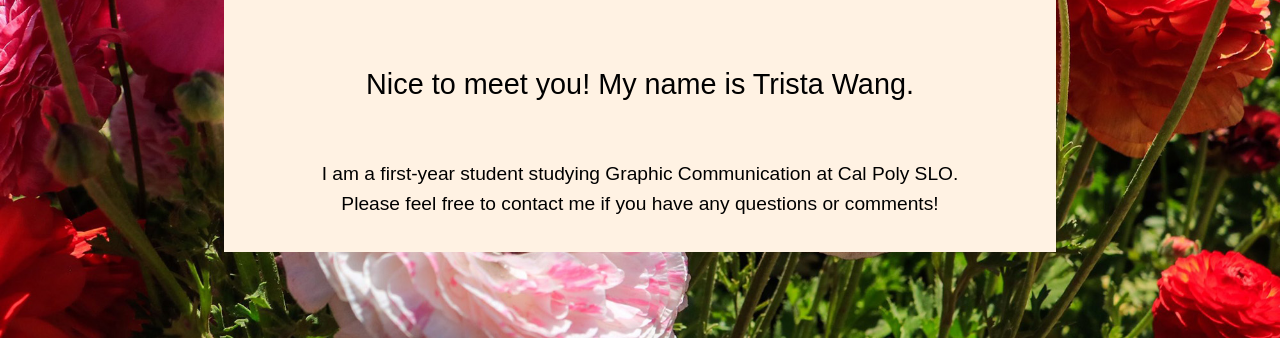
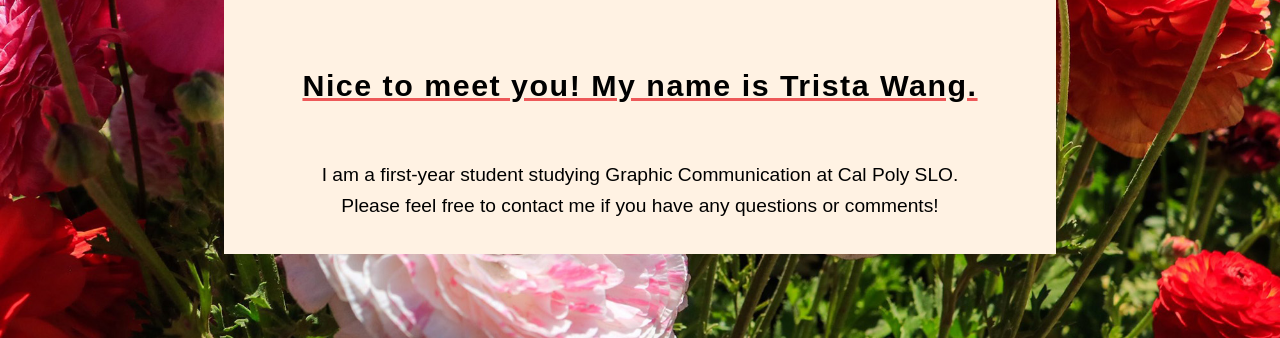
Before and after one commit to tristawang-grc/mycontactpage, a plain HTML site: page index.html in a window 1280 px wide. Shown: the part 562-900 px from the top of the page. Drawn offline with Linux system fonts and the light colour scheme.

Commit message:
made h1 semibold & added underline

```diff
--- a/styles-contact.css
+++ b/styles-contact.css
@@ -177,12 +177,14 @@ h1 {
 	/* FONT-FAMILY GOES HERE CHOOSE FROM TYPEKIT OR GOOGLE FONTS */
 
 	font-family: garamond-premier-pro, sans-serif;
-	font-weight: 400;
+	font-weight: 600;
 	font-style: normal;
-	font-size: 1.8em;
+	font-size: 1.9em;
 	margin: 80px auto 60px auto;
 	color: rgb(0, 0, 0);
 	text-align: center;
+	letter-spacing: 1.5px;
+	text-decoration:#ed5959 underline;
 }
 
 h2 { /*not in use currently*/
```
